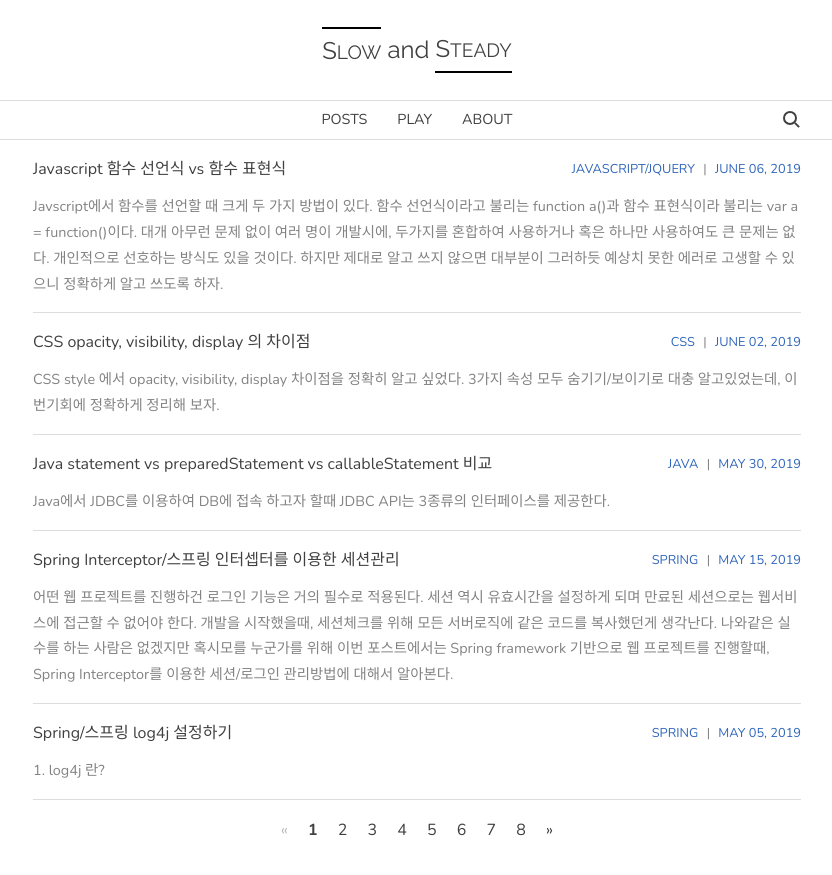
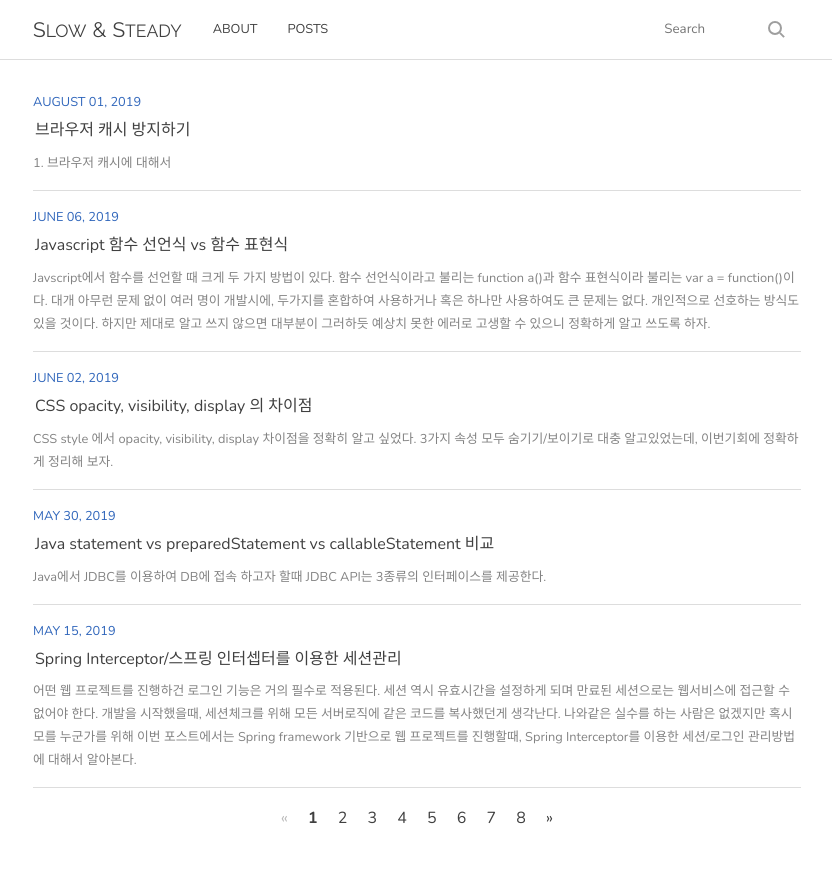
Before and after one commit to daesuni/daesuni.github.io, a Jekyll site: the page built from index.html, in a window 1280 px wide and 929 px high. Shown: the top 875 px of the window, without its empty margins (223-1055 px from the left). Built offline with Jekyll 4.4.1, drawn with Linux system fonts in a browser that asks for light colours; the list of posts is cut into pages by our own code.

Commit message:
new post

````diff
--- a/_layouts/default.html
+++ b/_layouts/default.html
@@ -9,7 +9,6 @@
     <![endif]-->
     <script src="{{ site.baseurl }}/assets/utils/jquery-1.12.4/jquery-1.12.4.min.js"></script>
     <script src="{{ site.baseurl }}/assets/utils/simple-jekyll-search.js"></script>
-
     <link href="https://fonts.googleapis.com/css?family=Material+Icons" rel="stylesheet">
     <link href="https://fonts.googleapis.com/css?family=Nunito:300,400,700|Noto+Sans+KR:300,400,700|Raleway:400,700" rel="stylesheet">
     <link rel="stylesheet" type="text/css" href="{{ site.baseurl }}/assets/utils/fontawesome-free-5.7.2-web/css/all.min.css" />
@@ -17,36 +16,29 @@
     <link rel="alternate" type="application/rss+xml" title="{{ site.name }} - {{ site.description }}" href="{{ site.baseurl }}/feed.xml" />
   </head>
   <body>
-
     <div class="header-wrap" role="header">
       <div class="container">
-        <a href="{{ site.baseurl }}/" class="header-title">
+        <a href="{{ site.baseurl }}/about/" class="header-title">
           <div class="header-title-left">S<span class="sub">LOW</span></div>
-          and
+          &
           <div class="header-title-right">S<span class="sub">TEADY</span></div>
         </a>
-      </div>
-    </div>
-
-    <nav class="nav-wrap" role="nav">
-      <div class="container">
-
-        <a href="{{ site.baseurl }}/" class="post-backspace">
-          <i class="fas fa-home"></i>
-        </a>
-
-        <a href="{{ site.baseurl }}/" class="nav">Posts</a>
-        <a href="{{ site.baseurl }}/play/" class="nav">play</a>
-        <!-- <a href="{{ site.baseurl }}/works/" class="nav">works</a> -->
-        <a href="{{ site.baseurl }}/about/" class="nav">About</a>
-
+        <nav class="nav-wrap" role="nav">
+          <div class="container">
+            <!-- <a href="{{ site.baseurl }}/play/" class="nav">play</a> -->
+            <!-- <a href="{{ site.baseurl }}/works/" class="nav">works</a> -->
+            <a href="{{ site.baseurl }}/about/" class="nav">About</a>
+            <a href="{{ site.baseurl }}/" class="nav">Posts</a>
+          </div>
+        </nav>
+        <span class="spacer"></span>
         <div class="search-wrap">
-          <div class="search-toggle"></div>
-          <input id="search-input" class="search-text" type="search" placeholder="검색어를 입력하세요" autocomplete="off" />
+            <input id="search-input" placeholder="Search" />
+            <span class="search-icon"></span>
         </div>
         <ul id="search-result"></ul>
       </div>
-    </nav>
+    </div>
 
     <div class="main-wrap" role="main">
       <div class="container">
@@ -75,20 +67,8 @@
       });
 
       $(window).click(function(e) {
-        if (!$(e.target).hasClass('search-toggle') && !$(e.target).hasClass('search-text')) {
+        if ($(e.target).attr('id') != 'search-input') {
           $('.search-wrap').removeClass('opened');
-          $('.search-layer').css('display', 'none');
-          $('#search-input').val('');
-          $('#search-result').empty();
-        };
-      });
-
-      $(document).on('click', '.search-toggle', function(e) {
-        $('.search-wrap').toggleClass('opened');
-        if ($('.search-wrap').hasClass('opened')) {
-          $('.search-layer').css('display', 'block');
-          $('#search-input').focus();
-        } else {
           $('.search-layer').css('display', 'none');
           $('#search-input').val('');
           $('#search-result').empty();
--- /dev/null
+++ b/_posts/2019-08-01-browser cache.md
@@ -0,0 +1,78 @@
+---
+layout: post
+title: 브라우저 캐시 방지하기
+category: Javascript/JQuery
+keywords:
+  - browser cache
+  - 브라우저 캐시
+  - 캐시 새로고침
+  - Web cache
+  - 캐시
+  - 캐시 방지
+  - css 캐시
+  - css 새로고침
+  - css 변경
+  - css 적용
+  - cache refresh
+  - javascript 캐시
+  - js 캐시
+  - javascript 새로고침
+  - javascript 변경
+  - javascript 적용
+---
+
+### 1. 브라우저 캐시에 대해서
+
+우리가 사용하는 웹브라우저는 빠른 성능과 효율을 위해서 여러가지 일을 하는데 그 중에 한가지가 브라우저 캐시다.
+브라우저는 서버에서 내려받은 파일을 캐시에 저장하고, 동일한 파일이 필요한 경우에 브라우저 캐시의 파일을 이용함으로써 다시 서버에서 내려받는 것보다 훨씬 속도를 높일 수 있다. 하지만 캐시 때문에 웹 개발을 하는데 귀찮은 상황이 자주 일어난다.
+
+css, javascript 파일을 수정 후 반영을 하고, 새로고침을 해도 변경되지 않는 상황이 발생한다. 이럴 경우에 대표적으로 이용하는 방법은 다음과 같다.
+
+1. 브라우저 캐시를 수동 삭제
+2. CTRL + F5 강제 새로고침
+3. 수정한 파일의 이름 변경
+
+이번 포스팅에서는 수정한 파일의 이름을 변경해서 브라우저가 다른 파일로 인식하게 하고, 캐시를 방지하는 방법을 알아보자!
+
+### 2. 직접 쿼리스트링 붙이기
+
+뭐 간단한 페이지 같은 경우, 직접 붙여도 무관하다. js/css 파일을 불러올때, 뒤에 suffix를 붙여주면 된다.
+
+변경 전
+
+
+```html
+<script type="text/javascript" src="sample.js"></script>
+<link rel="stylesheet" type="text/css" href="sample.css">
+```
+
+
+변경 후
+```html
+<script type="text/javascript" src="sample.js?ver=1.0"></script>
+<link rel="stylesheet" type="text/css" href="sample.css?anything=1.1">
+```
+
+뒷부분의 `?ver=1.0` 이나, `?anything=1.1` 을 변경시마다 바꿔주어 브라우저에서 다른 파일이라고 인식하게 하는 방법이다.
+하지만 프로젝트가 조금만 복잡해지면 이런 무식한 방법보다 좀더 효율적인 방법이 있다.
+
+
+### 3. 자동으로 쿼리스트링 붙이기 (with JSTL)
+
+브라우저에서 js/css 파일을 불러올때마다 자동으로 suffix를 붙여주면 된다.
+불러올 때의 datetime을 붙여주면, 브라우저는 매번 새로운 파일로 인식하게 되고 한번 설정해 놓으면 편하게 캐시를 방지할 수 있다.
+
+
+```html
+<!-- jstl -->
+<%@ taglib uri="http://java.sun.com/jsp/jstl/core" prefix="c" %>
+<%@ taglib uri="http://java.sun.com/jsp/jstl/fmt" prefix="fmt" %>
+
+<jsp:useBean id="now" class="java.util.Date" />
+<fmt:formatDate var="now" value="${now}" pattern="yyyyMMddHHmmss" />
+
+<script type="text/javascript" src="sample.js?v=${now}"></script>
+<link rel="stylesheet" type="text/css" href="sample.css?v=${now}">
+```
+
+위처럼 jstl formatDate를 이용해서 yyyyMMddHHmmss로 버전을 붙여준다. 브라우저에 접속할 때마다 시간이 변하므로 항상 새로운 파일로 인식하게 되고 캐시를 방지할 수 있다. 한번 설정해 놓으면 신경쓰지 않아도 되서 편하다.
--- a/index.html
+++ b/index.html
@@ -9,14 +9,15 @@ layout: default
 <div class="post-wrap">
   {% for post in paginator.posts %}
     <article class="post-list">
+      <div class="post-catedate">
+        <!-- <span class="post-category">{{ post.category }}</span>
+        <span class="post-catedate-sep">|</span> -->
+        <span class="post-date">{{ post.date | date: "%B %d, %Y" }}</span>
+      </div>
       <div class="post-title">
         <a href="{{ site.baseurl }}{{ post.url }}">{{ post.title }}</a>
         <div class="spacer"></div>
-        <div class="post-catedate">
-          <span class="post-category">{{ post.category }}</span>
-          <span class="post-catedate-sep">|</span>
-          <span class="post-date">{{ post.date | date: "%B %d, %Y" }}</span>
-        </div>
+
       </div>
       <div class="post-entry">
         {{ post.excerpt | strip_html }}
--- a/style.scss
+++ b/style.scss
@@ -11,35 +11,36 @@
 }
 
 // common
-html            {  }
-body            { background: #fff; color: #404040; line-height: 1.8; font-family: 'Nunito', 'Noto Sans KR', sans-serif; font-weight: lighter; }
-input, textarea { padding: 0.5em; border-radius: 2px; font-weight: lighter; font-family: 'Nunito', 'Noto Sans KR', sans-serif; border: 1px solid #ccc; line-height: 1.8; }
+html                {  }
+body                { background: #fff; color: #404040; line-height: 1.8; font-family: 'Nunito', 'Noto Sans KR', sans-serif; font-weight: lighter; }
+input, textarea     { padding: 0.5em; border-radius: 2px; font-weight: lighter; font-family: 'Nunito', 'Noto Sans KR', sans-serif; border: 1px solid #ccc; line-height: 1.8; outline: none; }
+input:focus, textarea:focus { border: 1px solid #0475f4; border-radius: 3px; box-shadow: 0 0 0 3px rgba(4,117,244,.2); }
 input[type="button"], input[type="submit"], button { background: #f1f3f5; cursor: pointer; transition: 0.15s background; }
 input[type="button"]:hover, input[type="submit"]:hover, button:hover { background: #e3e4e5; }
-table           { width: 100%; border: 1px solid #ccc; border-radius: 2px; }
-table th        { background: #f1f3f5; border-bottom: 1px solid #ccc; border-right: 1px solid #ccc; }
-table td        { padding: 0.2em 0.5em; border-bottom: 1px solid #ddd; border-right: 1px solid #ddd; }
+table               { width: 100%; border: 1px solid #ccc; border-radius: 2px; }
+table th            { background: #f1f3f5; border-bottom: 1px solid #ccc; border-right: 1px solid #ccc; }
+table td            { padding: 0.2em 0.5em; border-bottom: 1px solid #ddd; border-right: 1px solid #ddd; }
 h1, h2, h3, h4, h5, h6 { margin: 1em 0 0.5em; padding: 0; font-weight: bold; }
-h1              { font-size: 2rem; }
-h2              { font-size: 1.8rem; }
-h3              { font-size: 1.6rem; }
-h4      { font-size: 1.4rem; }
-h5      { font-size: 1.2rem; }
-hr      { border: none; border-bottom: 1px solid #ddd; margin: 3em 0; }
-p       { margin: 1em 0; text-indent: 0.5rem; }
-a       { cursor: pointer; text-decoration: none; color: inherit; }
-a:hover {  }
-b       { font-weight: bold; }
-ul, ol  { margin: 1em 0; padding-left: 2em; }
-ul      { list-style-type: disc; }
-ol      { list-style-type: decimal; }
+h1                  { font-size: 2rem; }
+h2                  { font-size: 1.8rem; }
+h3                  { font-size: 1.6rem; }
+h4                  { font-size: 1.4rem; }
+h5                  { font-size: 1.2rem; }
+hr                  { border: none; border-bottom: 1px solid #ddd; margin: 3em 0; }
+p                   { margin: 1em 0; text-indent: 0.5rem; }
+a                   { cursor: pointer; text-decoration: none; color: inherit; }
+a:hover             {  }
+b                   { font-weight: bold; }
+ul, ol              { margin: 1em 0; padding-left: 2em; }
+ul                  { list-style-type: disc; }
+ol                  { list-style-type: decimal; }
 ol ul, ul ol, ul ul, ol ol { margin: 0; }
-ul ul, ol ul { list-style-type: circle; }
-strong, b {  }
-code    { background: #f1f3f5; }
-img     { max-width: 100%; }
-blockquote { display: block; border-width: 1px 0; border-style: solid; border-color: #ddd; padding: 20px 0; position: relative; text-align: center; }
-blockquote::before { position: absolute; top: 0; left: 50%; -webkit-transform: translate(-50%, -50%) rotate(180deg); transform: translate(-50%, -50%) rotate(180deg); background: #fff; width: 2em; height: 1em; font-family: "Material Icons"; content: "\e244"; text-align: center; font-size: 28px; line-height: 2rem; }
+ul ul, ol ul        { list-style-type: circle; }
+strong, b           {  }
+code                { background: #f1f3f5; }
+img                 { max-width: 100%; }
+blockquote          { display: block; border-width: 1px 0; border-style: solid; border-color: #ddd; padding: 20px 0; position: relative; text-align: center; }
+blockquote::before  { position: absolute; top: 0; left: 50%; -webkit-transform: translate(-50%, -50%) rotate(180deg); transform: translate(-50%, -50%) rotate(180deg); background: #fff; width: 2em; height: 1em; font-family: "Material Icons"; content: "\e244"; text-align: center; font-size: 28px; line-height: 2rem; }
 .highlighter-rouge code { background: none; }
 .highlighter-rouge a { box-shadow: none !important; }
 .highlighter-rouge a:hover { box-shadow: none !important; }
@@ -64,46 +65,36 @@ blockquote::before { position: absolute; top: 0; left: 50%; -webkit-transform: t
 .spacer       { flex-grow: 1; }
 .container    { max-width: 800px; margin: auto; width: 100%; position: relative; padding: 0 1em; }
 
-.header-wrap  { height: 100px; display: flex; align-items: center; }
-.header-title { cursor: pointer; font-size: 1.5rem; display: flex; align-items: center; color: inherit; font-family: 'Raleway', sans-serif; justify-content: center; }
-.header-title .sub  { font-size: 1.2rem; }
-.header-title-left  { /*transform: scale(-1, 1);*/ margin-right: 6px; border-top: 2px solid #000; }
-.header-title-right { margin-left: 6px; border-bottom: 2px solid #000; }
+.header-wrap  { height: 60px; display: flex; border-bottom: 1px solid #ddd; position: fixed; width: 100%; top: 0; background: rgba(255, 255, 255, 0.85); z-index: 1; flex-direction: column; }
+.header-wrap > .container { display: flex; flex: 1; align-items: center; }
+.header-title { cursor: pointer; font-size: 1.3rem; display: flex; align-items: center; color: inherit; font-family: 'Raleway', sans-serif; }
+.header-title .sub  { font-size: 1.1rem; }
+.header-title-left  { /*transform: scale(-1, 1);*/ margin-right: 6px; }
+.header-title-right { margin-left: 6px; }
 
-.nav-wrap { display: flex; align-items: center; height: 40px; border-top: 1px solid #ddd; border-bottom: 1px solid #ddd; }
-.nav-wrap > .container { display: flex; align-items: center; justify-content: center; height: 100%; }
-.nav { padding: 0 15px; color: inherit; text-transform: uppercase; font-size: 0.9rem; height: 38px; line-height: 36px; }
-.nav.active { font-weight: normal; border-bottom: 2px solid; position: relative; bottom: -1px; }
-.nav:nth-child(2) { border-color: #da4453; }
-.nav:nth-child(3) { border-color: #e9573f; }
-.nav:nth-child(4) { border-color: #f6bb42; }
-.nav:nth-child(5) { border-color: #8cc152; }
-.nav:nth-child(5) { border-color: #37bc9b; }
+.nav-wrap               { display: flex; align-items: center; }
+.nav-wrap > .container  { display: flex; height: 100%; }
+.nav                    { padding: 1px 15px 0 15px; color: inherit; text-transform: uppercase; font-size: 0.8rem; display: flex; align-items: center; }
+.nav:hover              {  }
 
-.post-backspace { position: absolute; left: 1em; height: 20px; line-height: 20px; display: none; }
 
-.main-wrap   { }
-.main-wrap > .container { padding-bottom: 50px; }
-.main-wrap a { -webkit-transition: -webkit-box-shadow .2s; transition: -webkit-box-shadow .2s; transition: box-shadow .2s; transition: box-shadow .2s,-webkit-box-shadow .2s; -webkit-box-shadow: 0 -0.2em #97d4ff inset, 0 -2em transparent inset; box-shadow: 0 -0.2em #97d4ff inset, 0 -2em transparent inset; }
+.main-wrap   { margin-top: 60px; }
+.main-wrap > .container { padding-bottom: 5em; padding-top: 1em; }
+.main-wrap a { -webkit-transition: -webkit-box-shadow .2s; transition: -webkit-box-shadow .2s; transition: box-shadow .2s; transition: box-shadow .2s,-webkit-box-shadow .2s; -webkit-box-shadow: 0 -0.2em #97d4ff inset, 0 -2em transparent inset; box-shadow: 0 -0.2em #97d4ff inset, 0 -2em transparent inset; border-top-left-radius: 2px; border-top-right-radius: 2px; padding: 2px; }
 .main-wrap a:hover { -webkit-box-shadow: 0 -0.2em #97d4ff inset, 0 -2em #97d4ff inset; box-shadow: 0 -0.2em #97d4ff inset, 0 -2em #97d4ff inset; }
 
-.search-wrap { display: flex; align-items: center; position: absolute; right: 1em; background: #fff; }
-.search-wrap.opened { width: 100%; right: 0; padding: 0 1em; }
-.search-wrap.opened { }
-.search-wrap.opened #search-input { display: block; }
-.search-wrap.opened .search-toggle::before  { }
-.search-toggle { cursor: pointer; position: relative; width: 20px; height: 20px; }
-.search-toggle::before { content: ""; width: 14px; height: 14px; border: 2px solid #404040; border-radius: 50%; position: absolute; top: 1px; left: 2px; }
-.search-toggle::after { content: ""; position: absolute; right: 1px; bottom: 4px; width: 6px; -webkit-transform: rotate(45deg); transform: rotate(45deg); border: 1px solid #404040; }
-
-#search-input { flex: 1; font-size: 0.9rem; outline: none; border: none; color: inherit; background: transparent; padding: 0 0.5em; display: none; }
+.search-wrap            { display: flex; align-items: center; width: 150px; position: relative; height: 30px; }
+.search-icon            { position: absolute; right: 15px; width: 20px; z-index: 1; cursor: pointer; opacity: 0.5; height: 20px; }
+.search-icon::before    { content: ""; width: 14px; height: 14px; border: 2px solid #404040; border-radius: 50%; position: absolute; top: 1px; left: 2px; }
+.search-icon::after     { content: ""; position: absolute; right: 1px; bottom: 4px; width: 6px; -webkit-transform: rotate(45deg); transform: rotate(45deg); border: 1px solid #404040; }
+#search-input           { position: absolute; top: 0; right: 0; bottom: 0; width: 100%; border: 0; margin: 0; padding-left: 1em; padding-right: 40px; z-index: 2; outline: none; color: #999; background: transparent; transition-timing-function: cubic-bezier(0.3, 1.5, 0.6, 1); transition-duration: 0.3s; }
+#search-input:focus     { width: 150%; }
+#search-input:focus ~ .search-icon { opacity: 1; z-index: 3; }
 .search-layer  { position: relative; width: 100%; z-index: 1; display: none; }
-#search-result { position: absolute; margin: 0; padding: 0; list-style: none; background: #fff; white-space: nowrap; min-width: 100%; top: 39px; z-index: 1; box-shadow: 0 3px 8px 0 rgba(0,0,0,0.2), 0px 1px 0 0px rgba(0,0,0,0.08); }
+#search-result { position: absolute; margin: 0; padding: 0; list-style: none; background: #fff; white-space: nowrap; min-width: 100%; top: 53px; z-index: 1; box-shadow: 0 3px 8px 0 rgba(0,0,0,0.2), 0px 1px 0 0px rgba(0,0,0,0.08); }
 .search-list { border-bottom: 1px solid #ddd; }
 .search-list.selected { background: rgba(46, 99, 181, 0.15); }
 .search-list a { padding: 0.25em 1em; cursor: default; display: flex; align-items: center; font-weight: normal; }
-#search-input::-webkit-input-placeholder { }
-#search-input::-webkit-search-cancel-button {  }
 .search-date { font-size: 0.8rem; float: right; text-transform: uppercase; color: #838383; }
 .search-category { font-size: 0.8rem; text-transform: uppercase; color: #3066bb; margin-right: 4px; }
 
@@ -119,12 +110,6 @@ blockquote::before { position: absolute; top: 0; left: 50%; -webkit-transform: t
 @keyframes heartbeat { 0% { transform: scale( .75 ); } 20% { transform: scale( 1 ); } 40% { transform: scale( .75 ); } 60% { transform: scale( 1 ); } 80% { transform: scale( .75 ); } 100% { transform: scale( .75 ); } }
 #heart { color: #e21d1d; animation: heartbeat 1.5s infinite; margin: 0 5px; }
 
-
-body.post-layout .header-wrap { display: none; }
-body.post-layout .nav-wrap    { position: fixed; top: 0; width: 100%; background: rgba(255, 255, 255, 0.85); z-index: 1; border-top: none; }
-body.post-layout .main-wrap   { margin-top: 40px; }
-body.post-layout .post-backspace { display: block; }
-body.post-layout #search-result { top: 40px; }
 body.post-layout article      { padding: 1em 0; }
 body.post-layout .post-title  { text-align: center; display: block; }
 body.post-layout .post-catedate   { text-align: center; }
@@ -142,7 +127,9 @@ body.post-layout .post-entry  {  }
 .post-catedate-sep { margin: 0 5px; color: #838383; }
 .post-category {  }
 .post-date {  }
-.post-list .post-entry { font-size: 0.9rem; color: #838383; }
+.post-list .post-entry { font-size: 0.8rem; color: #838383; }
+.post-list .post-title { margin-bottom: 5px; }
+.post-list post-catedate { text-transform: none; margin-bottom: 5px; }
 
 
 
````
Also changed, not shown: other parts of _layouts/default.html (+4 -2 lines), _drafts/0000-01-01-ready.md (+0 -2 lines), _posts/2019-02-01-window jekyll setup.md (+5 -0 lines).
